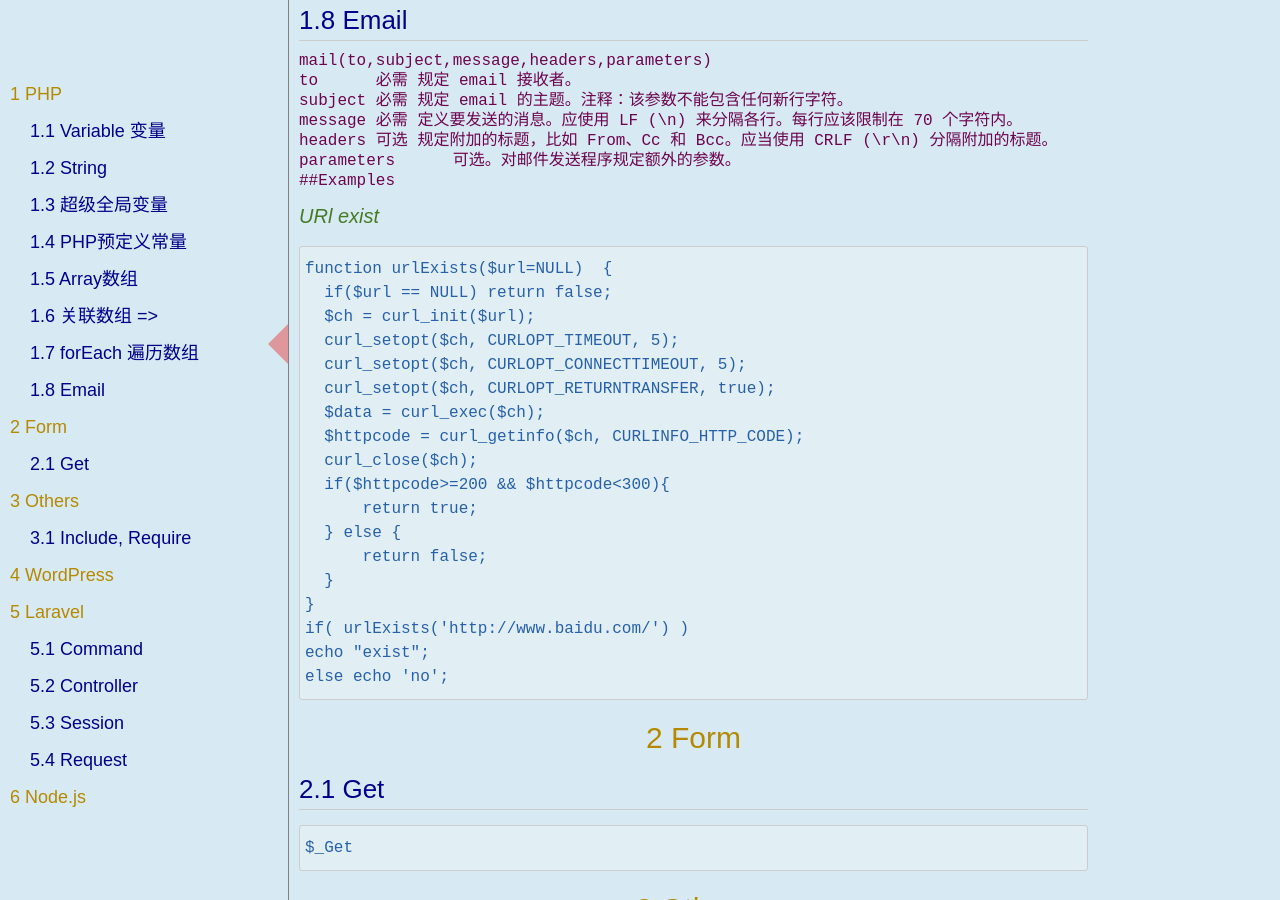
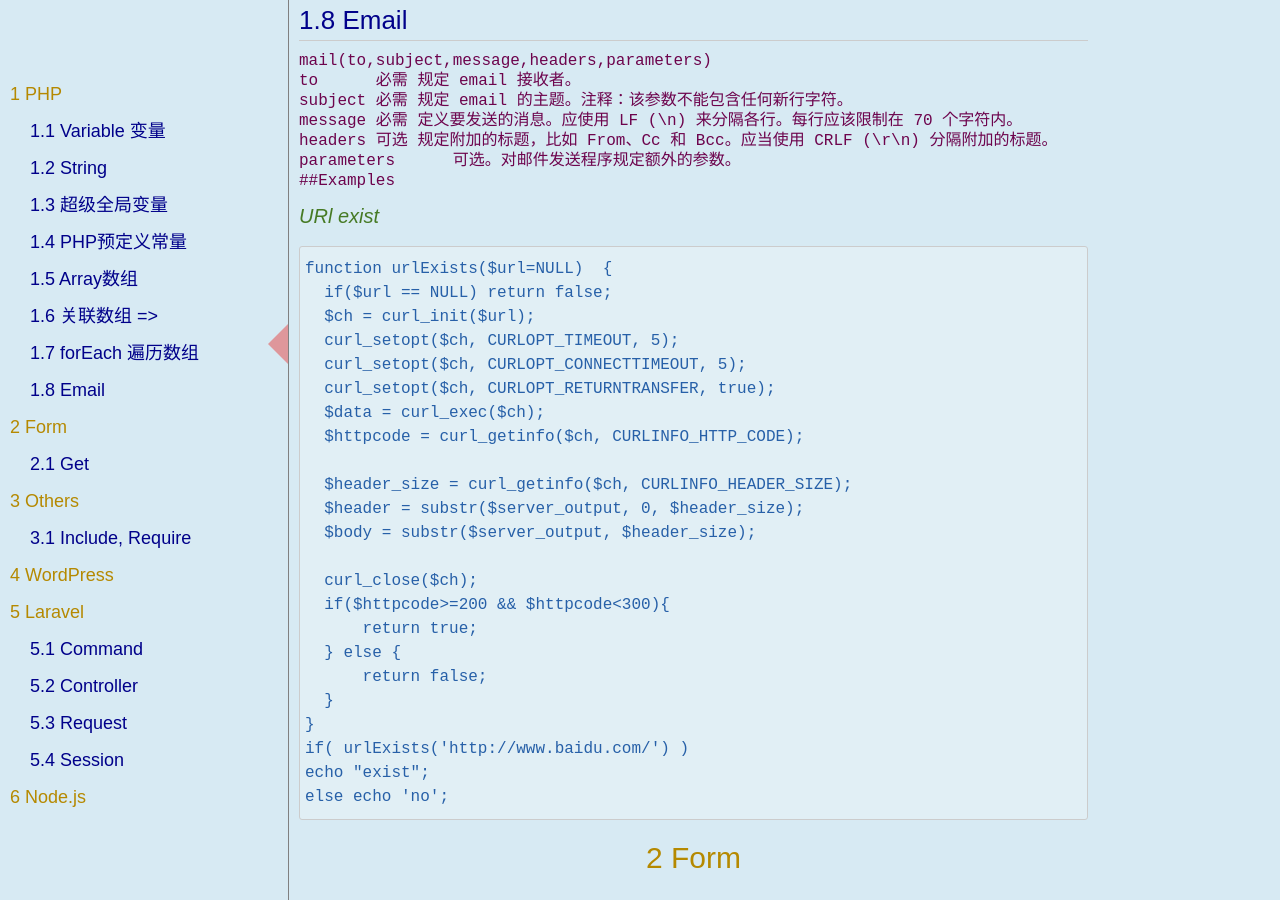
Before and after one commit to rfd3344a/rfd3344.github.io, a Jekyll site: the page built from notes/PHP_Node.md, in a window 1280 px wide and 900 px high, scrolled down 2876 px. Built offline with Jekyll 4.4.1, drawn with Linux system fonts in a browser that asks for light colours; nearby versions of some CDN libraries; some web fonts are replaced; our own code applies the rules of GitHub Pages for plain Markdown files; some of the changed lines change nothing that is shown; some of the changed text lies outside the part shown.

Commit message:
Update PHP_Node.md

```diff
--- a/notes/PHP_Node.md
+++ b/notes/PHP_Node.md
@@ -148,6 +148,11 @@
   curl_setopt($ch, CURLOPT_RETURNTRANSFER, true);
   $data = curl_exec($ch);
   $httpcode = curl_getinfo($ch, CURLINFO_HTTP_CODE);
+
+  $header_size = curl_getinfo($ch, CURLINFO_HEADER_SIZE);
+  $header = substr($server_output, 0, $header_size);
+  $body = substr($server_output, $header_size);
+
   curl_close($ch);
   if($httpcode>=200 && $httpcode<300){
       return true;
@@ -245,6 +250,36 @@
 
 ## Controller
 
+
+
+## Request
+use Illuminate\Http\Request;
+
+显示全部数据
+$RequestData = $request->all();
+
+1. 获取当前路由
+$uri = $request->path();
+$uri = $request->url();
+$uri = $request->fullUrl();
+
+
+### Others
+$method = $request->method();  // GET
+
+
+
+
+
+
+
+
+
+
+
+if ($request->has('name')) {}  //name 是否存在
+
+
 ## Session
 1. file - 将 Session 保存在 storage/framework/sessions 中
 2. cookie - Session 保存在安全加密的 Cookie 中
@@ -252,31 +287,11 @@
 4.  memcached / redis - Sessions 保存在其中一个快速且基于缓存的存储系统中
 5.  array - Sessions 保存在 PHP 数组中，不会被持久化
 
+显示全部数据
+$SessionData = $request->session()->all();
 
-
-$data = $request->session()->all();
-
-
-
-
-## Request
-use Illuminate\Http\Request;
-
-1. 获取当前路由
-	1 $uri = $request->path();
-	2 $uri = $request->url();
-	3 $uri = $request->fullUrl();
-	4 $input = $request->all();
-$method = $request->method();  // GET
-
-
-if ($request->has('name')) {}  //name 是否存在
-
-
-
-
-
-
+保存数据
+$request->session()->put('key', '1111');
 
 
 
```
